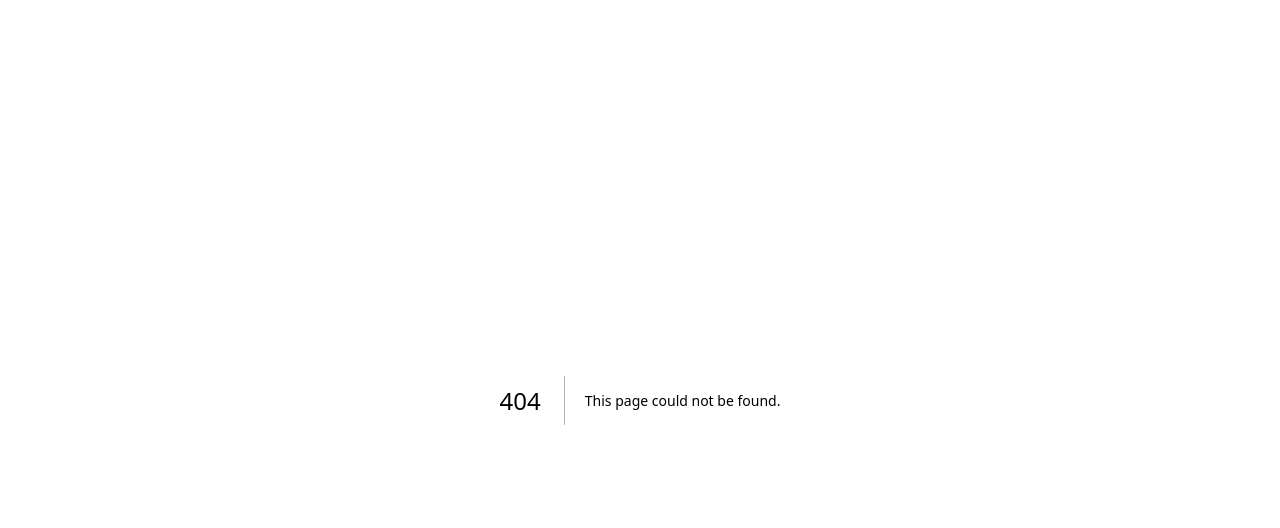
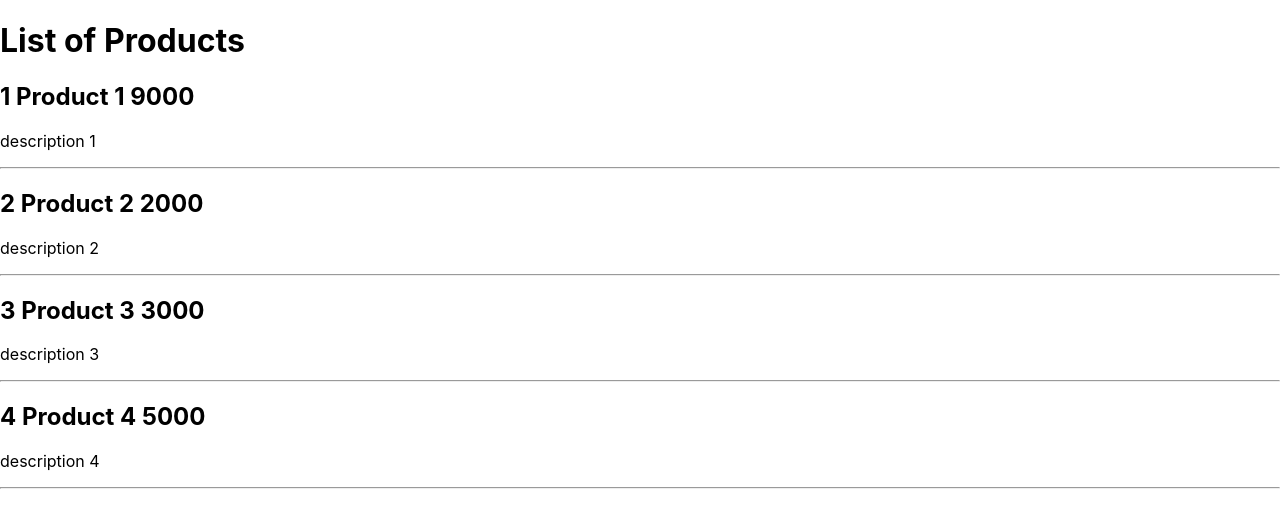
Before and after one commit to pradeep2165/nextjs-tutorial, a Next.js app: page /items in a window 1280 px wide. Before the commit this address had no page. Shown: the top 528 px of the page. Built offline with nearby package versions, Linux system fonts and the light colour scheme; data requests are answered from the project's data file.

Commit message:
prior incremental Static Reneration

```diff
--- /dev/null
+++ b/db.json
@@ -0,0 +1,28 @@
+{
+    "items":[
+        {
+            "id":1,
+            "title": "Product 1",
+            "price": 9000,
+            "description": "description 1"
+        },
+        {
+            "id":2,
+            "title": "Product 2",
+            "price": 2000,
+            "description": "description 2"
+        },
+        {
+            "id":3,
+            "title": "Product 3",
+            "price": 3000,
+            "description": "description 3"
+        },
+        {
+            "id":4,
+            "title": "Product 4",
+            "price": 5000,
+            "description": "description 4"
+        }
+    ]
+}
--- a/package.json
+++ b/package.json
@@ -6,9 +6,11 @@
     "dev": "next dev",
     "build": "next build",
     "start": "next start",
-    "lint": "next lint"
+    "lint": "next lint",
+    "serve-json": "json-server --watch db.json --port 4000"
   },
   "dependencies": {
+    "json-server": "^0.17.4",
     "next": "13.5.4",
     "react": "18.2.0",
     "react-dom": "18.2.0"
--- /dev/null
+++ b/pages/items/index.js
@@ -0,0 +1,27 @@
+export default function ProductList({ items }) {
+  return (
+    <>
+      <h1>List of Products</h1>
+      {items.map(product=>{
+        return (
+          <div key={product.id}>
+            <h2>{product.id} {product.title} {product.price}</h2>
+            <p>{product.description}</p>
+            <hr/>
+
+          </div>
+        )
+      })}
+    </>
+  );
+}
+
+export async function getStaticProps() {
+  const response = await fetch("http://localhost:4000/items");
+  const data = await response.json()
+  return {
+    props:{
+      items:data
+    }
+  }
+}
--- a/pages/product/index.js
+++ b/pages/product/index.js
@@ -15,4 +15,4 @@ const index = ({productId=100}) => {
   );
 };
 
-export default index;
+export default index
```
Also changed, not shown: pages/items/[itemId].js (added, +58 -0 lines), 1 other file (tests, documents, lock files or other folders).
